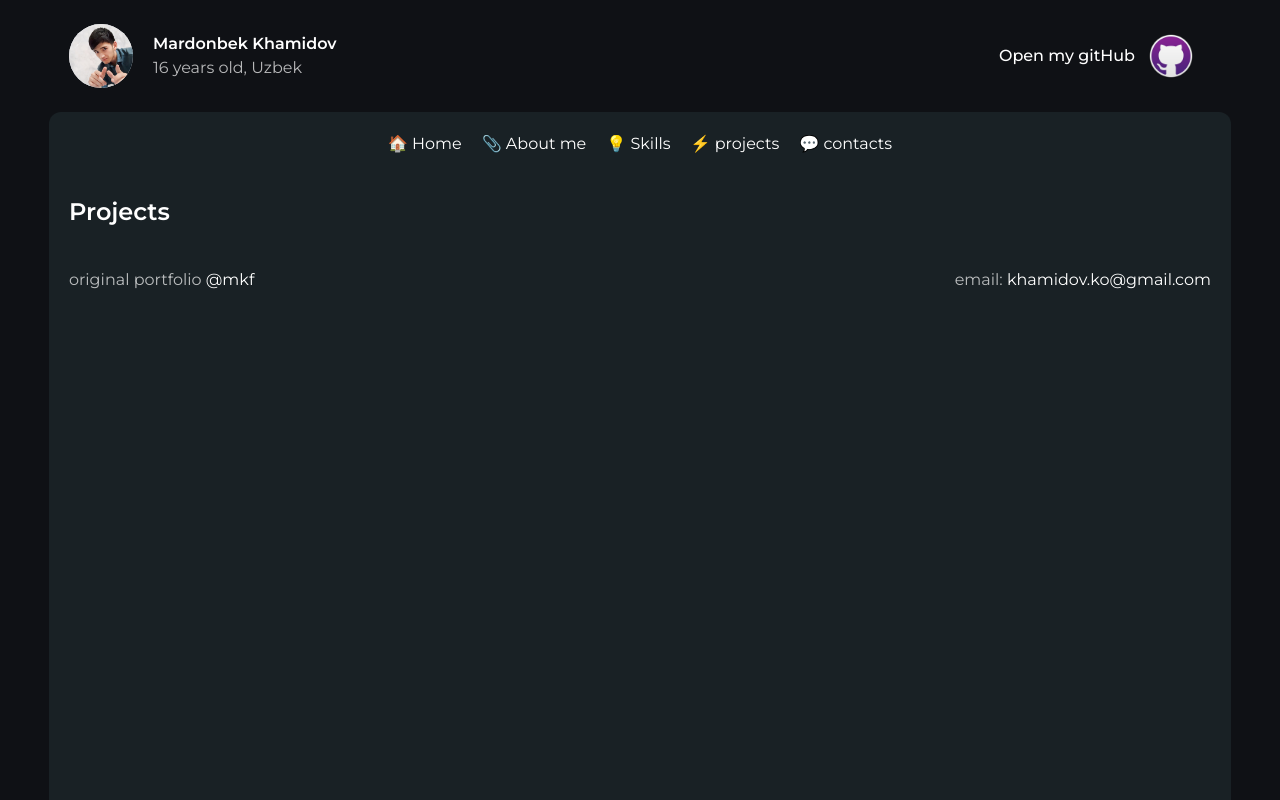
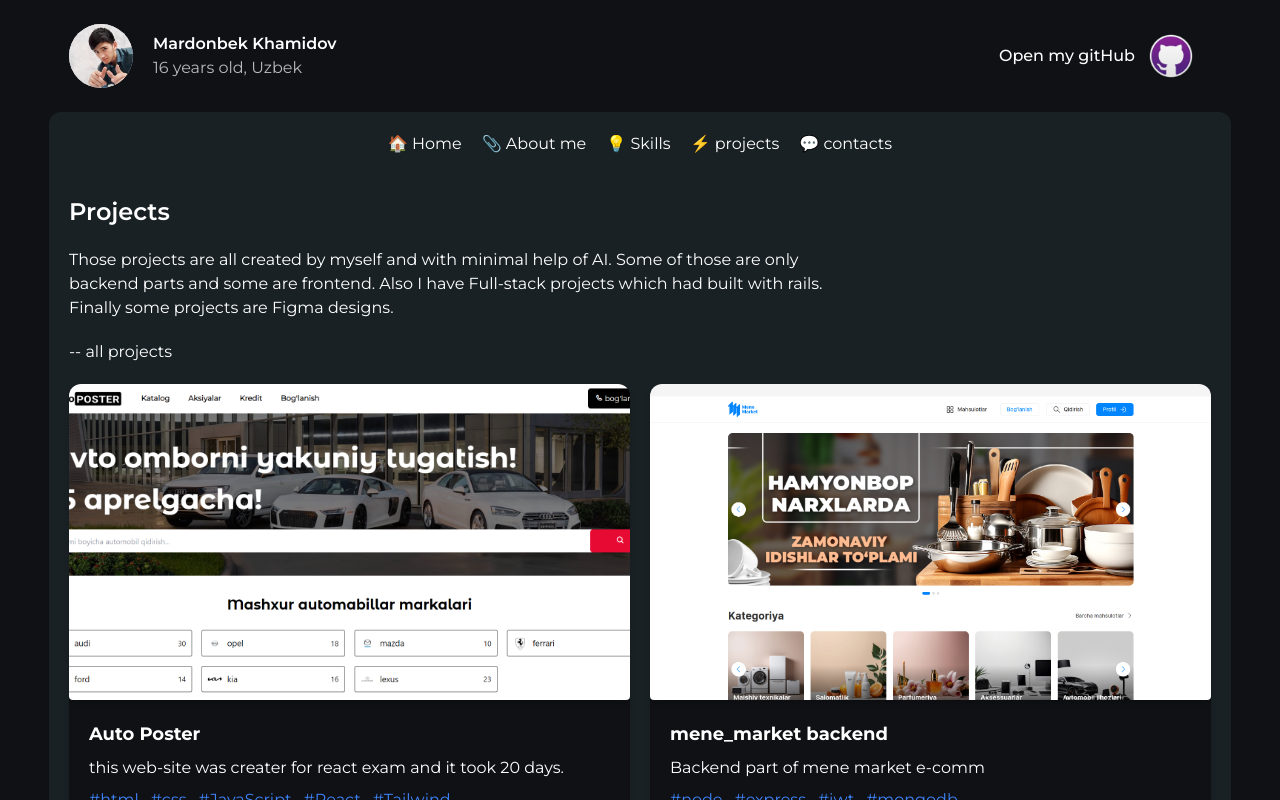
Before and after one commit to silvante/portfolio, a React (Vite) app: page /projects in a window 1280 px wide. Shown: the top 800 px of the page. Built offline with nearby package versions, Linux system fonts and the light colour scheme.

Commit message:
Projects page

```diff
--- a/src/pages/Projects.jsx
+++ b/src/pages/Projects.jsx
@@ -1,9 +1,13 @@
 import React from 'react'
+import Portfolio from '../sections/Portfolio'
 
 const Projects = () => {
   return (
-    <div className="p-5">
+    <div className="p-5 space-y-5">
       <h1 className="text-2xl font-semibold">Projects</h1>
+      <p className='lg:w-2/3'>Those projects are all created by myself and with minimal help of AI. Some of those are only backend parts and some are frontend. Also I have Full-stack projects which had built with rails. Finally some projects are Figma designs.</p>
+      <p>-- all projects</p>
+      <Portfolio />
     </div>
   )
 }
--- a/src/sections/Portfolio.jsx
+++ b/src/sections/Portfolio.jsx
@@ -6,29 +6,21 @@ const Portfolio = () => {
   const proj = projects.sort((a, b) => b.star - a.star);
   return (
     <div
-      className="bg-gray-200 w-full flex justify-center py-16"
-      id="portfolio"
+      className="w-full"
     >
-      <div className="w-[90%] lg:w-contain text-center space-y-10 flex flex-col items-center">
-        <div className="space-y-5">
-          <h2 className="text-2xl font-bold">Portfolio</h2>
-          <p>This is all my projects</p>
-        </div>
-        <div className="grid grid-cols-1 gap-5 w-full space-y-10 md:w-[650px]">
+        <div className="grid grid-cols-2 gap-5 w-full">
           {proj.map((project) => {
             return (
               <div
                 key={project.id}
-                className="s3 bg-white rounded-md shadow-md  space-y-5"
+                className="body_bg rounded-xl overflow-hidden shadow-md"
               >
-                <div className="rounded overflow-hidden relative shadow-md">
-                  {/* <div className="w-full py-4 absolute top-0 right-0 linear-bottom"></div> */}
-                  <img src={project.image} alt={project.name} />
-                  {/* <div className="w-full py-4 absolute bottom-0 left-0 linear-top"></div> */}
+                <div className="rounded overflow-hidden relative shadow-md aspect-video">
+                  <img src={project.image} alt={project.name} className="w-full h-full object-cover" />
                 </div>
                 <div className="text-start space-y-2 p-5">
-                  <p className="font-bold text-xl">{project.name}</p>
-                  <p>{project.info}</p>
+                  <p className="font-bold text-lg truncate">{project.name}</p>
+                  <p className="truncate">{project.info}</p>
                   <div className="space-x-3 flex flex-wrap">
                     {project.texnos.map((textno) => {
                       return (
@@ -62,7 +54,6 @@ const Portfolio = () => {
               </div>
             );
           })}
-        </div>
       </div>
     </div>
   );
```
